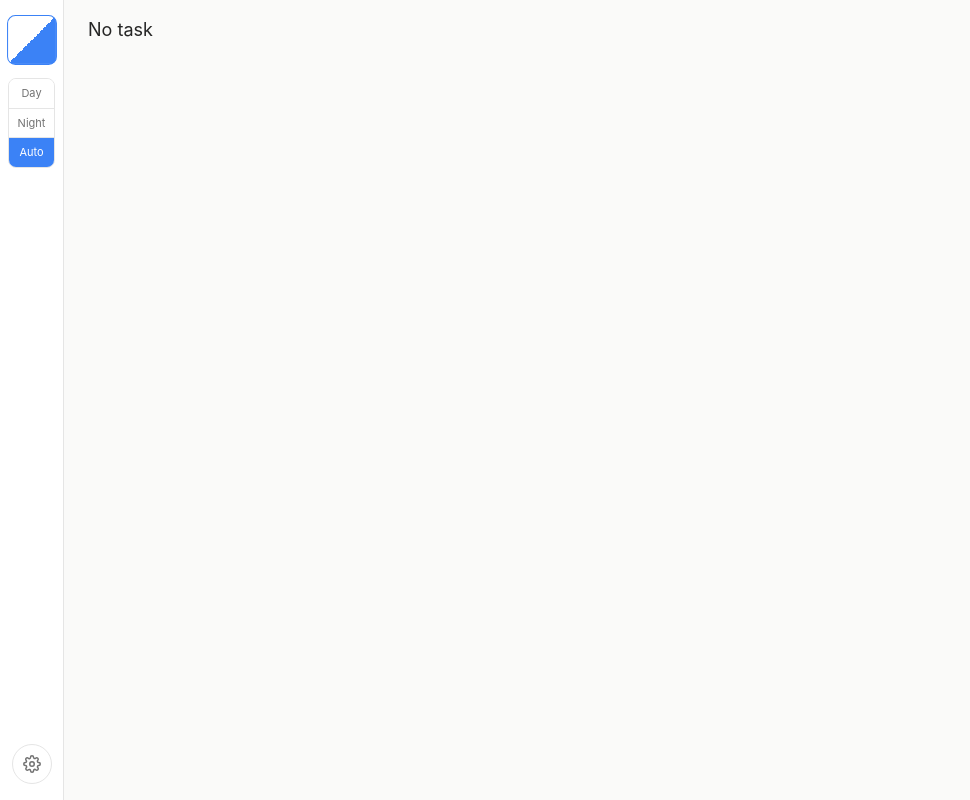
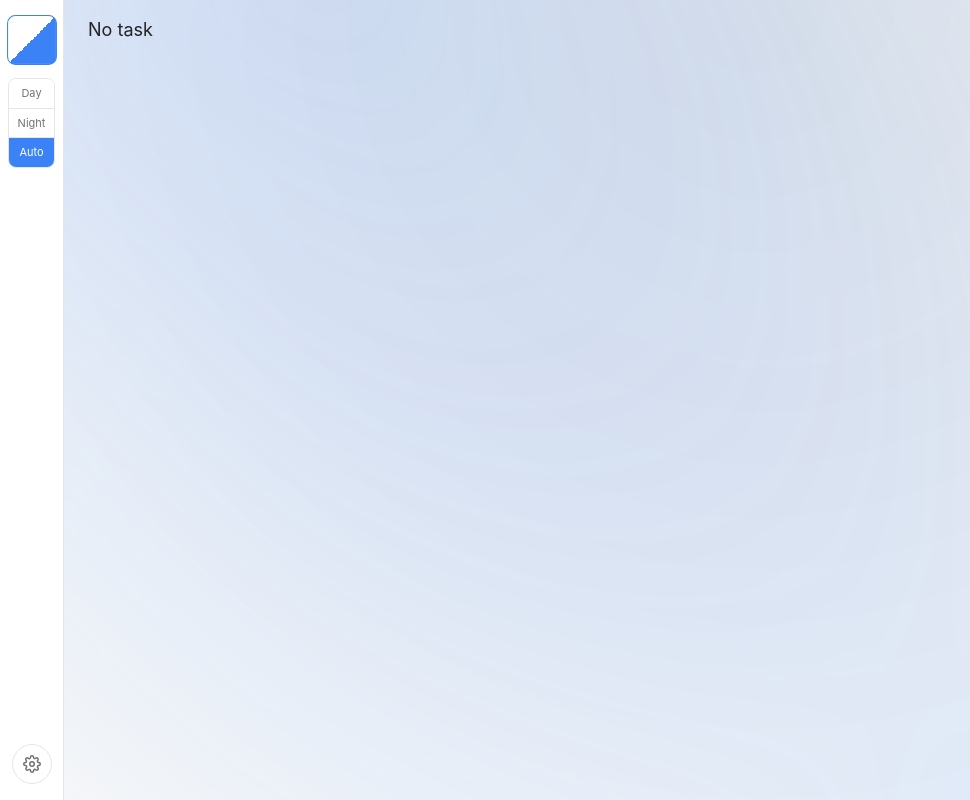
Before and after one commit to ayshinn/focus-corner, a website built with Vite: page index.html in a window 1280 px wide. Shown: the whole page, without its empty margins (0-970 px from the left). Built offline with nearby package versions, Linux system fonts and the light colour scheme.

Commit message:
Step 13: Minimal backdrop scene
Pure-CSS scene scoped under [data-theme='minimal']: two layered radial
gradients on .backdrop::before and ::after, blurred and slowly rotated
on different durations and directions. Day uses the accent in low
opacity over bg; night dims the primary layer and swaps the secondary
to a soft accent. Honors prefers-reduced-motion (no animation).

src/backdrop/index.ts mounts a .backdrop div as the first child of
.main, listens to visibilitychange, and toggles data-paused so CSS
flips animation-play-state. Topbar and stage are bumped to z-index 1
so the scene sits behind them; .main gets overflow:hidden to clip the
oversized gradient bleed.

Co-Authored-By: Claude Opus 4.7 <noreply@anthropic.com>

```diff
--- /dev/null
+++ b/src/backdrop/index.ts
@@ -0,0 +1,19 @@
+// Theme-driven backdrop. For now only the Minimal theme has a CSS-only
+// scene (see styles.css). Phase 2 introduces a video pipeline.
+
+let backdropEl: HTMLElement | null = null;
+
+export function mountBackdrop(target: HTMLElement): void {
+  const el = document.createElement('div');
+  el.className = 'backdrop';
+  el.setAttribute('data-paused', 'false');
+  el.setAttribute('aria-hidden', 'true');
+  target.prepend(el);
+  backdropEl = el;
+  syncPaused();
+  document.addEventListener('visibilitychange', syncPaused);
+}
+
+function syncPaused(): void {
+  backdropEl?.setAttribute('data-paused', String(document.hidden));
+}
--- a/src/main.ts
+++ b/src/main.ts
@@ -3,13 +3,16 @@ import { bootstrapTheme, registerTheme } from './theme';
 import { minimal } from './theme/themes/minimal';
 import { mountSidebar } from './sidebar';
 import { mountSettingsDrawer } from './ui/settings-drawer';
+import { mountBackdrop } from './backdrop';
 
 registerTheme(minimal);
 bootstrapTheme();
 
 const sidebar = document.querySelector<HTMLElement>('.sidebar');
 const drawer = document.querySelector<HTMLElement>('.settings-drawer');
-if (!sidebar || !drawer) throw new Error('shell missing');
+const main = document.querySelector<HTMLElement>('.main');
+if (!sidebar || !drawer || !main) throw new Error('shell missing');
 
+mountBackdrop(main);
 mountSidebar(sidebar);
 mountSettingsDrawer(drawer);
--- a/src/styles.css
+++ b/src/styles.css
@@ -70,9 +70,12 @@ h3 {
   position: relative;
   display: flex;
   flex-direction: column;
+  overflow: hidden;
 }
 
 .topbar {
+  position: relative;
+  z-index: 1;
   display: flex;
   align-items: center;
   justify-content: space-between;
@@ -102,7 +105,87 @@ h3 {
 .stage {
   flex: 1;
   position: relative;
+  z-index: 1;
   padding: 24px;
+}
+
+/* ---------- Backdrop ---------- */
+.backdrop {
+  position: absolute;
+  inset: 0;
+  z-index: 0;
+  pointer-events: none;
+  overflow: hidden;
+}
+
+[data-theme='minimal'] .backdrop::before,
+[data-theme='minimal'] .backdrop::after {
+  content: '';
+  position: absolute;
+  inset: -30%;
+  background:
+    radial-gradient(
+      circle at 25% 30%,
+      color-mix(in srgb, var(--accent) 22%, transparent),
+      transparent 55%
+    ),
+    radial-gradient(
+      circle at 75% 70%,
+      color-mix(in srgb, var(--accent) 14%, transparent),
+      transparent 60%
+    );
+  filter: blur(60px);
+  animation: minimal-drift 80s linear infinite;
+  will-change: transform;
+}
+
+[data-theme='minimal'] .backdrop::after {
+  inset: -25%;
+  background:
+    radial-gradient(
+      circle at 60% 20%,
+      color-mix(in srgb, var(--fg) 6%, transparent),
+      transparent 55%
+    );
+  animation-duration: 120s;
+  animation-direction: reverse;
+}
+
+[data-theme='minimal'][data-variant='night'] .backdrop::before {
+  opacity: 0.85;
+}
+
+[data-theme='minimal'][data-variant='night'] .backdrop::after {
+  background:
+    radial-gradient(
+      circle at 60% 20%,
+      color-mix(in srgb, var(--accent) 10%, transparent),
+      transparent 55%
+    );
+}
+
+@keyframes minimal-drift {
+  from {
+    transform: rotate(0deg) scale(1);
+  }
+  50% {
+    transform: rotate(180deg) scale(1.06);
+  }
+  to {
+    transform: rotate(360deg) scale(1);
+  }
+}
+
+.backdrop[data-paused='true']::before,
+.backdrop[data-paused='true']::after {
+  animation-play-state: paused;
+}
+
+@media (prefers-reduced-motion: reduce) {
+  .backdrop::before,
+  .backdrop::after {
+    animation: none !important;
+  }
 }
 
 /* ---------- Sidebar bits ---------- */
```
Also changed, not shown: todo.md (+1 -1 lines).
